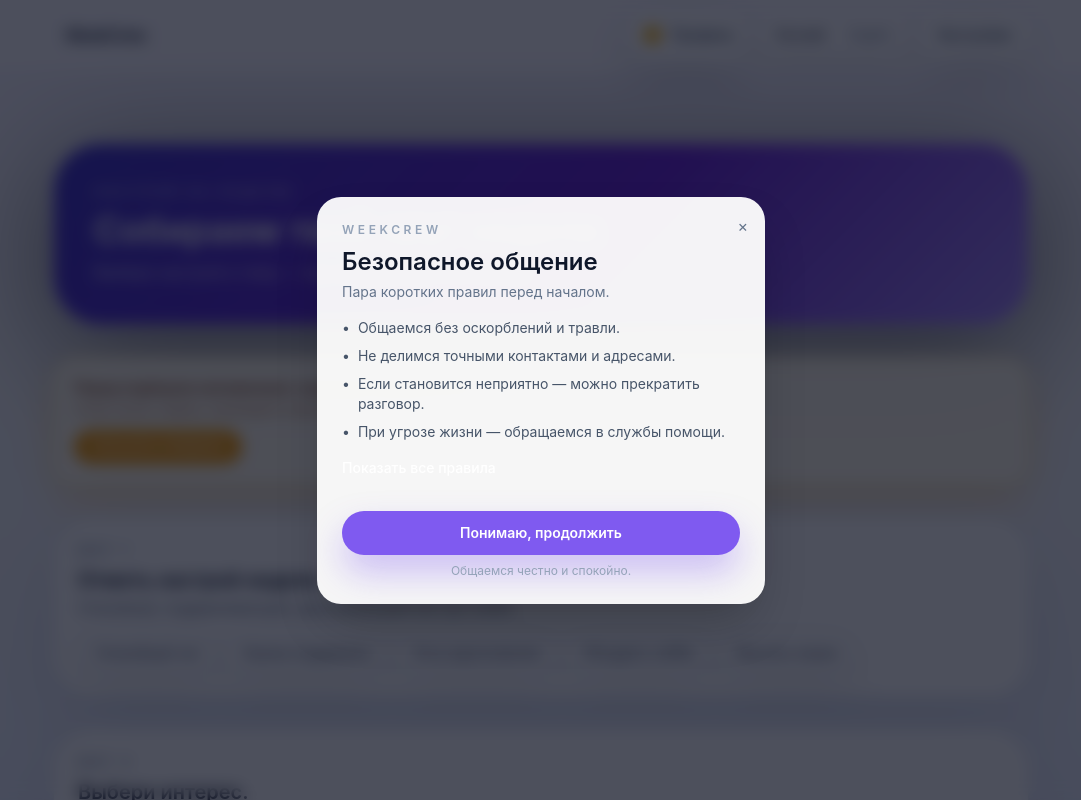
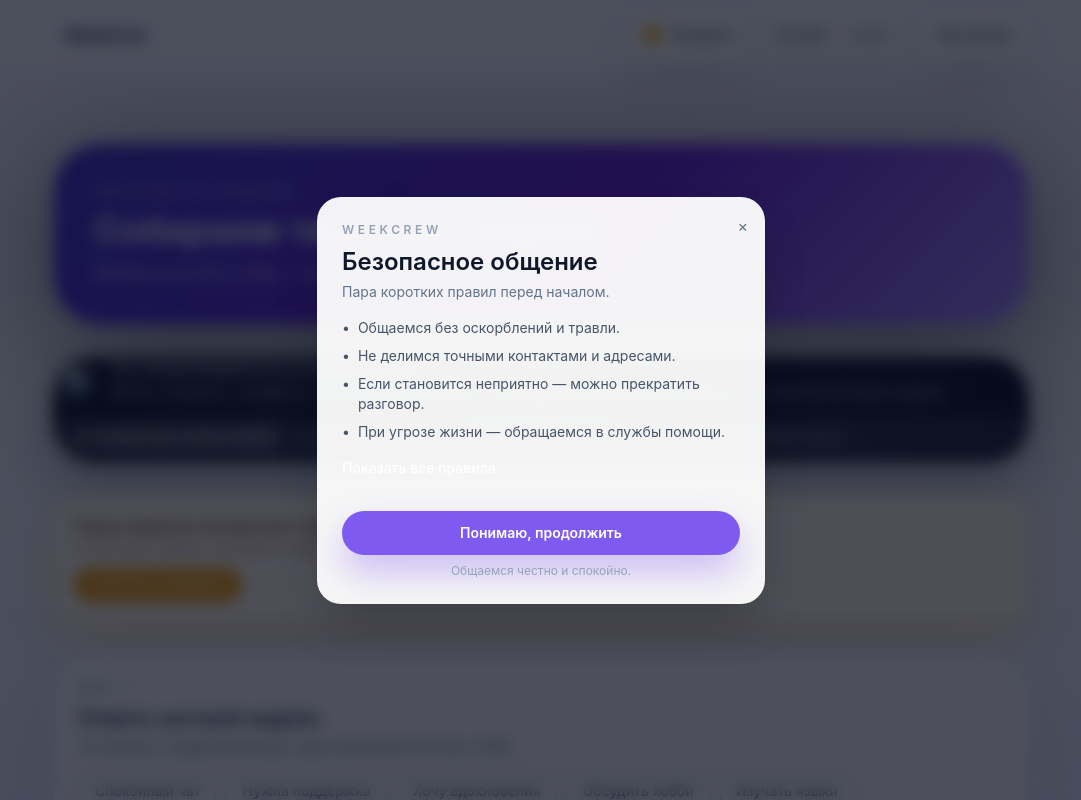
Before and after one commit to QuantumKeyUYU/WeekCrew, a Next.js app: page /explore in a window 1280 px wide. Shown: the top 800 px of the page, without its empty margins (99-1180 px from the left). Built offline with nearby package versions, Linux system fonts and the light colour scheme; no server answers.

Commit message:
Improve explore join reliability and UI

```diff
--- a/src/app/(routes)/explore/page.tsx
+++ b/src/app/(routes)/explore/page.tsx
@@ -16,6 +16,8 @@ import { getProfile } from '@/lib/api/profile';
 import { useAppStore } from '@/store/useAppStore';
 import { SafetyRulesModal } from '@/components/modals/safety-rules-modal';
 import { useSafetyRules } from '@/hooks/useSafetyRules';
+import { resetDeviceId } from '@/lib/device';
+import { ApiError } from '@/lib/api-client';
 
 export default function ExplorePage() {
   const router = useRouter();
@@ -25,6 +27,7 @@ export default function ExplorePage() {
   const user = useAppStore((state) => state.user);
   const setUser = useAppStore((state) => state.setUser);
   const openProfileModal = useAppStore((state) => state.openProfileModal);
+  const clearSession = useAppStore((state) => state.clearSession);
   const { accepted, hydrated, markAccepted } = useSafetyRules();
 
   type InterestCard = { id: InterestId; label: string; emoji: string };
@@ -46,6 +49,7 @@ export default function ExplorePage() {
   const [randomInterest, setRandomInterest] = useState(false);
   const [joining, setJoining] = useState(false);
   const [error, setError] = useState<string | null>(null);
+  const [errorHint, setErrorHint] = useState<string | null>(null);
   const [showRulesModal, setShowRulesModal] = useState(false);
   const [autoPrompted, setAutoPrompted] = useState(false);
   const [profileChecked, setProfileChecked] = useState(false);
@@ -120,6 +124,7 @@ export default function ExplorePage() {
     }
     setJoining(true);
     setError(null);
+    setErrorHint(null);
 
     const interestPool = interestsToRender.map((interest) => interest.id);
     const randomChoice = interestPool[Math.floor(Math.random() * interestPool.length)] ?? null;
@@ -138,6 +143,11 @@ export default function ExplorePage() {
       router.push('/circle');
     } catch (err) {
       console.error(err);
+      if (err instanceof ApiError) {
+        resetDeviceId();
+        clearSession();
+        setErrorHint(t('explore_error_recover'));
+      }
       setError(t('explore_error_message'));
     } finally {
       setJoining(false);
@@ -150,6 +160,7 @@ export default function ExplorePage() {
     randomInterest,
     router,
     saveCircleSelection,
+    clearSession,
     selectedMood,
     selectionComplete,
     setCircle,
@@ -176,6 +187,24 @@ export default function ExplorePage() {
         <p className="text-xs font-semibold uppercase tracking-[0.3em] text-white/70">{t('explore_intro_label')}</p>
         <h1 className="mt-3 text-3xl font-semibold sm:text-[2.25rem]">{t('explore_page_title')}</h1>
         <p className="mt-3 text-base text-white/80">{t('explore_page_subtitle')}</p>
+      </section>
+
+      <section className="app-panel flex flex-col gap-3 border border-white/10 bg-gradient-to-r from-slate-900 via-slate-800 to-slate-900 text-white shadow-[0_20px_60px_rgba(15,23,42,0.35)]">
+        <div className="flex items-start gap-3">
+          <div className="flex h-11 w-11 items-center justify-center rounded-2xl bg-white/15 text-xl shadow-inner shadow-black/40">
+            📡
+          </div>
+          <div className="space-y-1">
+            <p className="text-sm font-semibold">{t('explore_sync_title')}</p>
+            <p className="text-sm text-white/80">{t('explore_sync_subtitle')}</p>
+          </div>
+        </div>
+        <div className="flex flex-wrap items-center gap-3 rounded-2xl bg-white/10 p-3 text-xs text-white/80 shadow-inner shadow-black/25">
+          <span className="inline-flex items-center gap-2 rounded-full bg-white/15 px-3 py-1 font-semibold uppercase tracking-[0.18em] text-white/90">
+            🛰️ {t('messages_author_system')}
+          </span>
+          <span>{t('explore_sync_hint')}</span>
+        </div>
       </section>
 
       {!accepted && (
@@ -277,23 +306,46 @@ export default function ExplorePage() {
         </button>
       </section>
 
-      <section className="app-panel p-6 text-center">
-        <h3 className="text-lg font-semibold text-slate-900 dark:text-white">{t('explore_ready_title')}</h3>
-        <p className="mt-2 text-sm text-slate-600 dark:text-slate-300">{t('explore_ready_description')}</p>
-        <div className="mt-4 flex justify-center">
+      <section className="app-panel space-y-4 p-6">
+        <div className="flex flex-col gap-3 rounded-3xl border border-slate-200/80 bg-white/80 p-4 shadow-[0_18px_50px_rgba(15,23,42,0.08)] backdrop-blur-sm dark:border-white/10 dark:bg-slate-900/80">
+          <div className="flex items-center gap-3">
+            <div className="flex h-11 w-11 items-center justify-center rounded-2xl bg-gradient-to-br from-indigo-500 via-brand to-sky-500 text-lg text-white shadow-lg">
+              {joining ? '⌛' : '💬'}
+            </div>
+            <div>
+              <p className="text-sm font-semibold text-slate-900 dark:text-white">{t('explore_ready_title')}</p>
+              <p className="text-xs text-slate-500 dark:text-slate-300">{t('explore_ready_description')}</p>
+            </div>
+          </div>
+          {error && (
+            <div className="rounded-2xl bg-gradient-to-r from-red-50 via-white to-orange-50 p-3 text-xs text-red-800 shadow-inner shadow-red-100 dark:from-red-500/10 dark:via-slate-900 dark:to-orange-500/10 dark:text-red-100">
+              <p className="font-semibold">{error}</p>
+              {errorHint && <p className="mt-1 text-red-700/80 dark:text-red-50/80">{errorHint}</p>}
+            </div>
+          )}
           <button
             type="button"
-            className={clsx(primaryCtaClass, 'disabled:opacity-60')}
             disabled={!canStart || joining}
             onClick={handleStartCircle}
+            className={clsx(
+              primaryCtaClass,
+              'group flex w-full items-center justify-center gap-2 rounded-2xl py-4 text-base font-semibold shadow-[0_20px_60px_rgba(99,102,241,0.45)] disabled:shadow-none',
+              joining && 'cursor-wait',
+            )}
           >
-            {joining ? t('explore_starting_state') : t('explore_start_button')}
+            <span className="inline-flex h-10 w-10 items-center justify-center rounded-full bg-white/25 text-lg text-white shadow-inner shadow-white/40">
+              {joining ? '⏳' : '🚀'}
+            </span>
+            <span className="grow text-left">
+              {joining ? t('explore_starting_state') : t('explore_start_button')}
+              <span className="block text-xs font-normal text-white/80">{t('explore_ready_description')}</span>
+            </span>
+            <span aria-hidden className="text-lg transition-transform group-hover:translate-x-1">→</span>
           </button>
+          {!accepted && (
+            <p className="text-xs text-amber-700 dark:text-amber-200">{t('explore_rules_required')}</p>
+          )}
         </div>
-        {!accepted && (
-          <p className="mt-2 text-xs text-amber-700 dark:text-amber-200">{t('explore_rules_required')}</p>
-        )}
-        {error && <p className="mt-3 text-sm text-red-500 dark:text-red-400">{error}</p>}
       </section>
 
       <TestModeHint />
--- a/src/i18n/copy.ts
+++ b/src/i18n/copy.ts
@@ -153,6 +153,12 @@ export const copy = {
     explore_start_button: 'Начать круг',
     explore_starting_state: 'Подбираем круг...',
     explore_error_message: 'Не удалось начать круг. Попробуй ещё раз.',
+    explore_error_recover:
+      'Мы обновили подключение, чтобы чат работал на любом устройстве. Нажми «Начать круг» ещё раз.',
+    explore_sync_title: 'Чат синхронизируется на всех устройствах',
+    explore_sync_subtitle:
+      'Можно заходить с телефона, планшета или ноутбука — сообщения появляются мгновенно и остаются в истории недели.',
+    explore_sync_hint: 'Если что-то пошло не так, мы сбросим подключение и перезапустим подбор свежего круга.',
     error_device_unavailable: 'Не удалось определить устройство. Обнови страницу и попробуй снова.',
     safety_intro_label: 'WeekCrew safety',
     safety_intro_title: 'Перед стартом — договариваемся о правилах',
@@ -536,6 +542,12 @@ export const copy = {
     explore_start_button: 'Start circle',
     explore_starting_state: 'Matching a circle...',
     explore_error_message: 'We could not start the circle. Please try again.',
+    explore_error_recover:
+      'We refreshed your connection so the chat stays synced on any device. Please tap “Start circle” again.',
+    explore_sync_title: 'Chat stays in sync across devices',
+    explore_sync_subtitle:
+      'Join from your phone, tablet, or laptop — messages land instantly and stay in the weekly history.',
+    explore_sync_hint: 'If something glitches, we reset the link and rebuild a fresh circle for you.',
     error_device_unavailable: 'We could not identify your device. Refresh the page and try again.',
     safety_intro_label: 'WeekCrew safety',
     safety_intro_title: 'Before we start — let’s agree on the basics',
```
